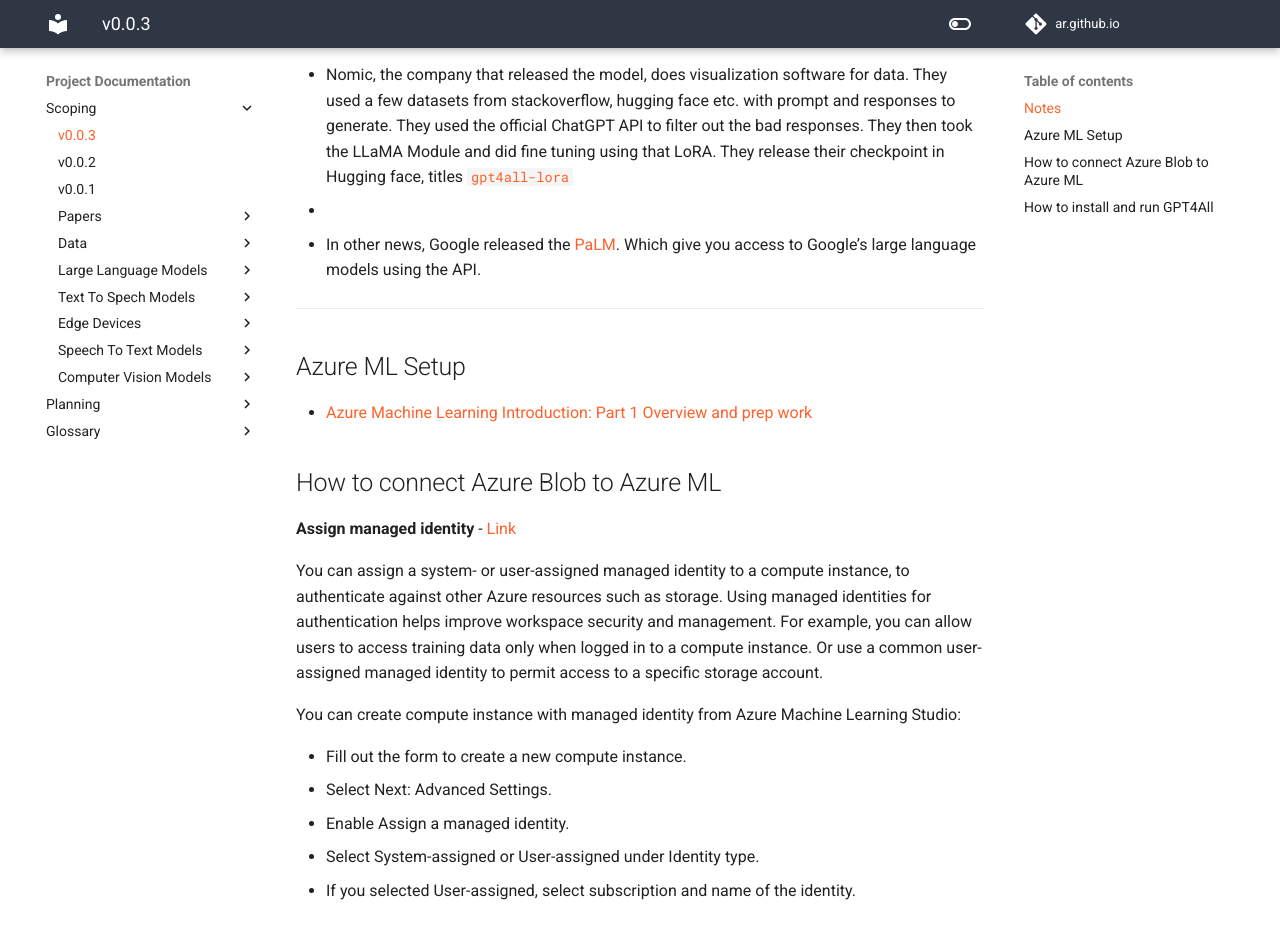
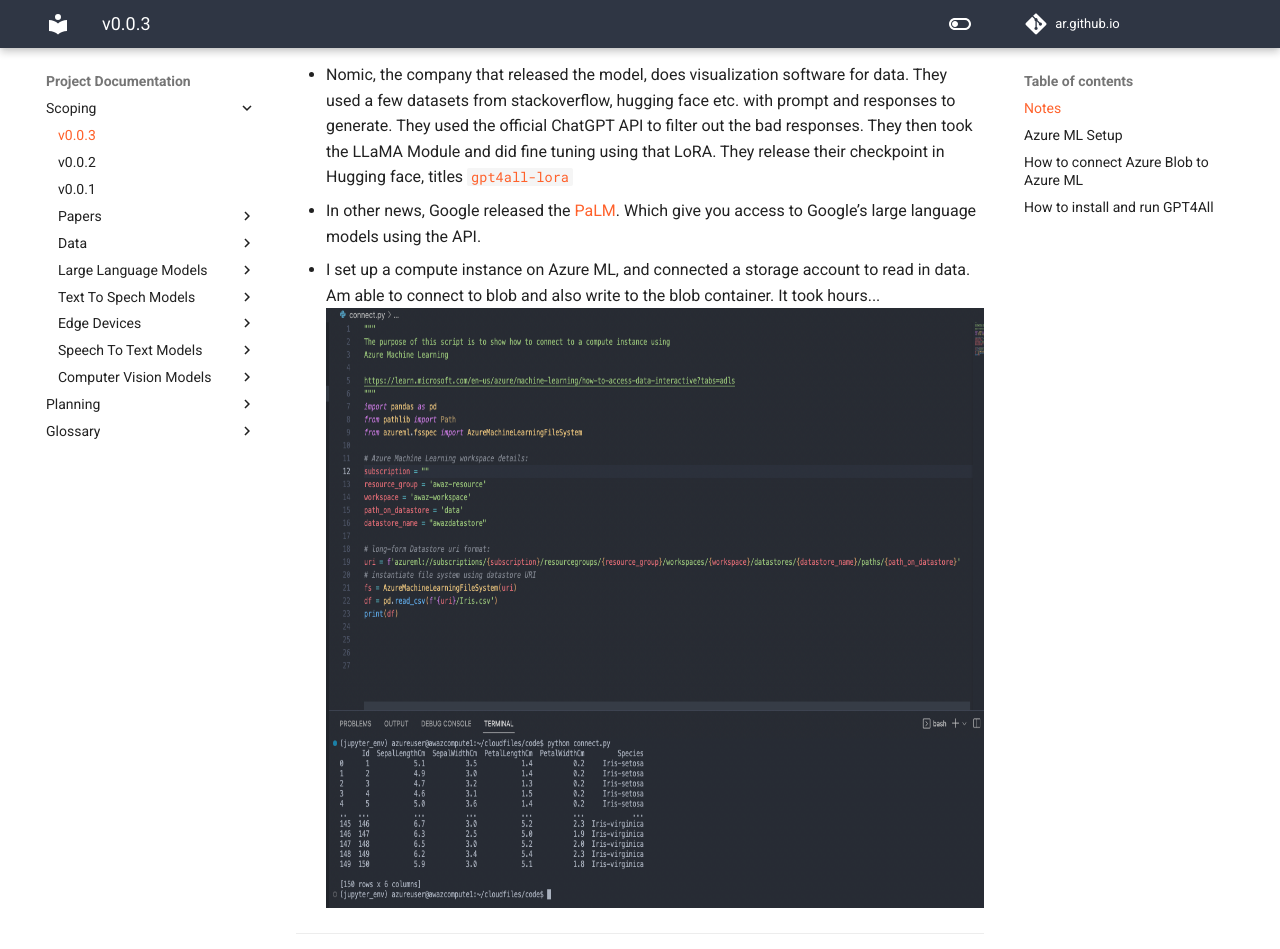
Before and after one commit to tempnamefornow/ar.github.io, an MkDocs documentation site: the page built from docs/project_documentation/scoping/v0.0.3.md, in a window 1280 px wide and 1400 px high, scrolled down 1627 px. Shown: the top 949 px of the window. Built offline with MkDocs 1.6.1 and Material for MkDocs 9.7.7, drawn with Linux system fonts in a browser that asks for light colours; comment, search, counter and statistics services are not loaded; some of the changed text lies outside the part shown.

Commit message:
ADD - blob info

```diff
--- a/docs/project_documentation/scoping/v0.0.3.md
+++ b/docs/project_documentation/scoping/v0.0.3.md
@@ -19,8 +19,9 @@
    <img src="../../../resources/images/project_documentation/scoping/alpaca.png" style="height:300px; display: block; margin-right: auto; margin-left: auto;">
 - Found out about a open source model called GPT4All, [released on github.](https://github.com/nomic-ai/gpt4all). Its based on LLaMA.
    - Nomic, the company that released the model, does visualization software for data. They used a few datasets from stackoverflow, hugging face etc. with prompt and responses to generate. They used the official ChatGPT API to filter out the bad responses. They then took the LLaMA Module and did fine tuning using that LoRA. They release their checkpoint in Hugging face, titles [`gpt4all-lora`](https://huggingface.co/nomic-ai/gpt4all-lora)
-   -
 - In other news, Google released the [PaLM](https://developers.googleblog.com/2023/03/announcing-palm-api-and-makersuite.html). Which give you access to Google’s large language models using the API.
+- I set up a compute instance on Azure ML, and connected a storage account to read in data. Am able to connect to blob and also write to the blob container. It took hours...
+   <img src="../../../resources/images/project_documentation/scoping/connect_blob.png" style="height:600px; display: block; margin-right: auto; margin-left: auto;">
 
 ---
 
@@ -42,7 +43,7 @@
 - Enable Assign a managed identity.
 - Select System-assigned or User-assigned under Identity type.
 - If you selected User-assigned, select subscription and name of the identity.
-
+- I got to ingest data by using `ContainerClient` and `azureml://subscriptions` uri.
 
 ## How to install and run GPT4All
 
```
Also changed, not shown: docs/resources/images/project_documentation/scoping/connect_blob.png (added).
